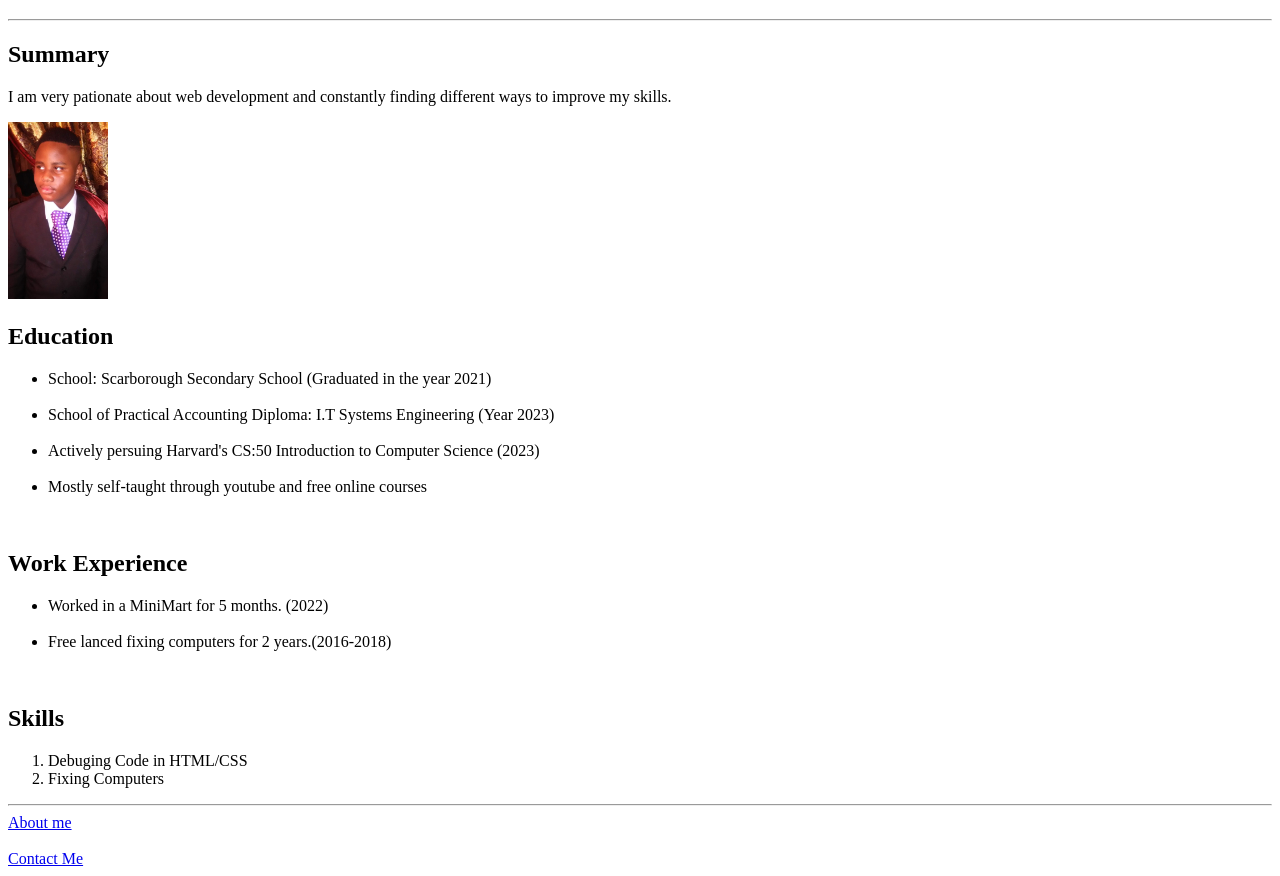
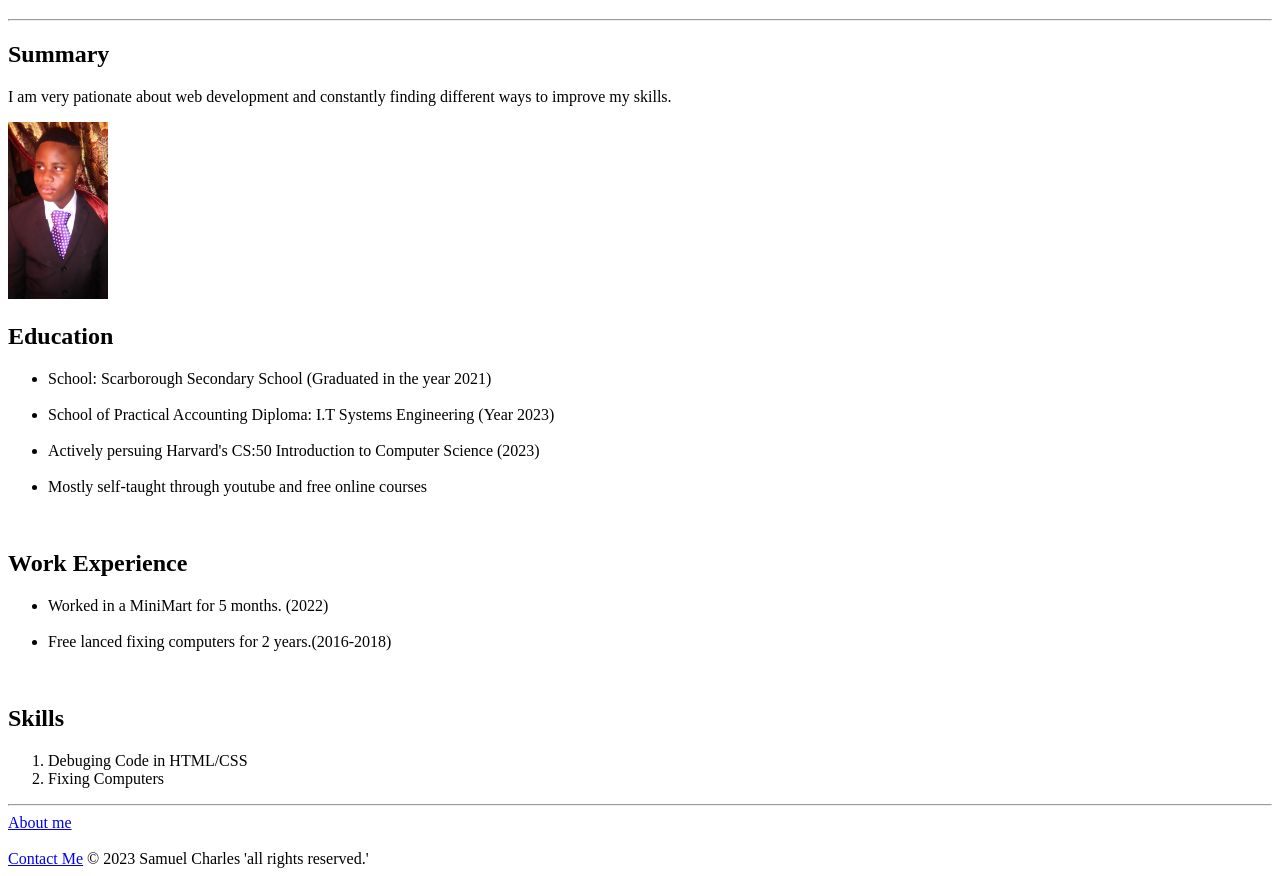
Before and after one commit to Samuel8946/Sam-Blog-Site, a plain HTML site: page index.html in a window 1280 px wide. Shown: the part 61-937 px from the top of the page. Drawn offline with Linux system fonts and the light colour scheme.

Commit message:
Update index.html

```diff
--- a/index.html
+++ b/index.html
@@ -44,6 +44,8 @@
       <br>
       <br>
       <a href="contact.html">Contact Me</a>
+
+      © 2023 Samuel Charles 'all rights reserved.'
     </footer>
 
 </body>
```
